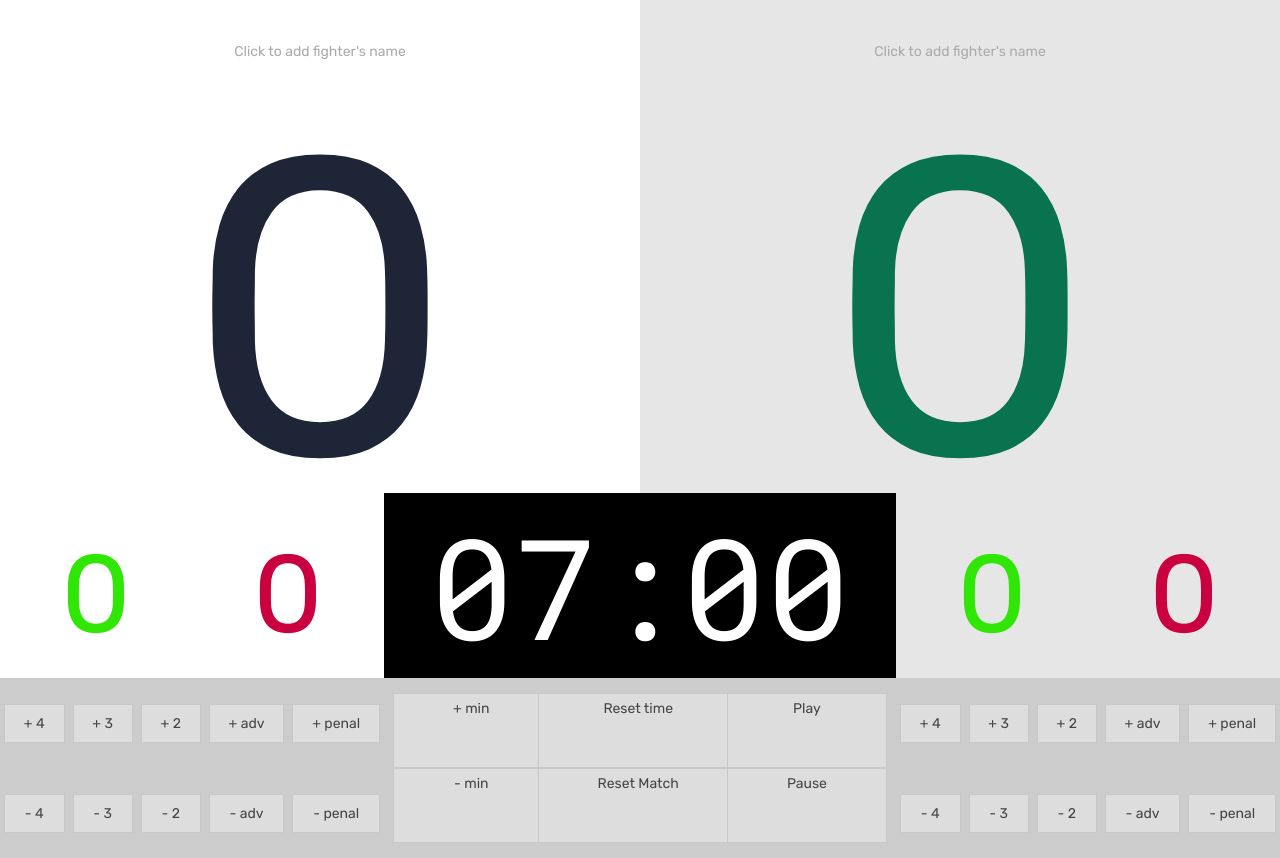
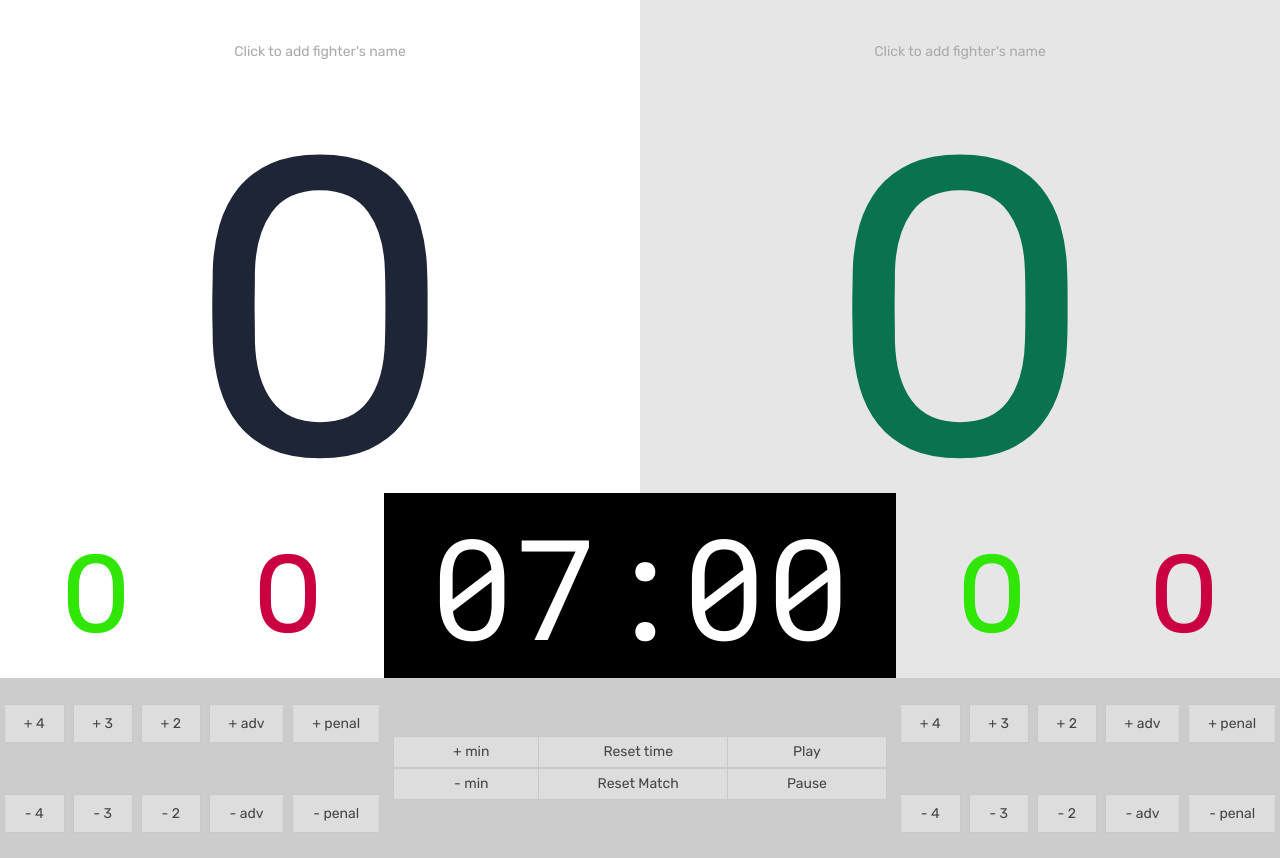
Before and after one commit to gcjbr/vue.js-bjj-scoreboard, a Vue app: page / in a window 1280 px wide. Built offline with nearby package versions, Linux system fonts and the light colour scheme.

Commit message:
Update controls.scss
Invalid css bc typos

```diff
--- a/src/assets/controls.scss
+++ b/src/assets/controls.scss
@@ -28,14 +28,14 @@
   flex-direction: column;
   flex-grow: 1;
   background-color: blue;
-  align-sef: center;
+  align-self: center;
 
   .btn {
     line-height: 1.4em;
     width: 100%;
     flex: 1;
     padding: 5px;
-    align-sef: center;
+    align-self: center;
   }
 
 }
```
